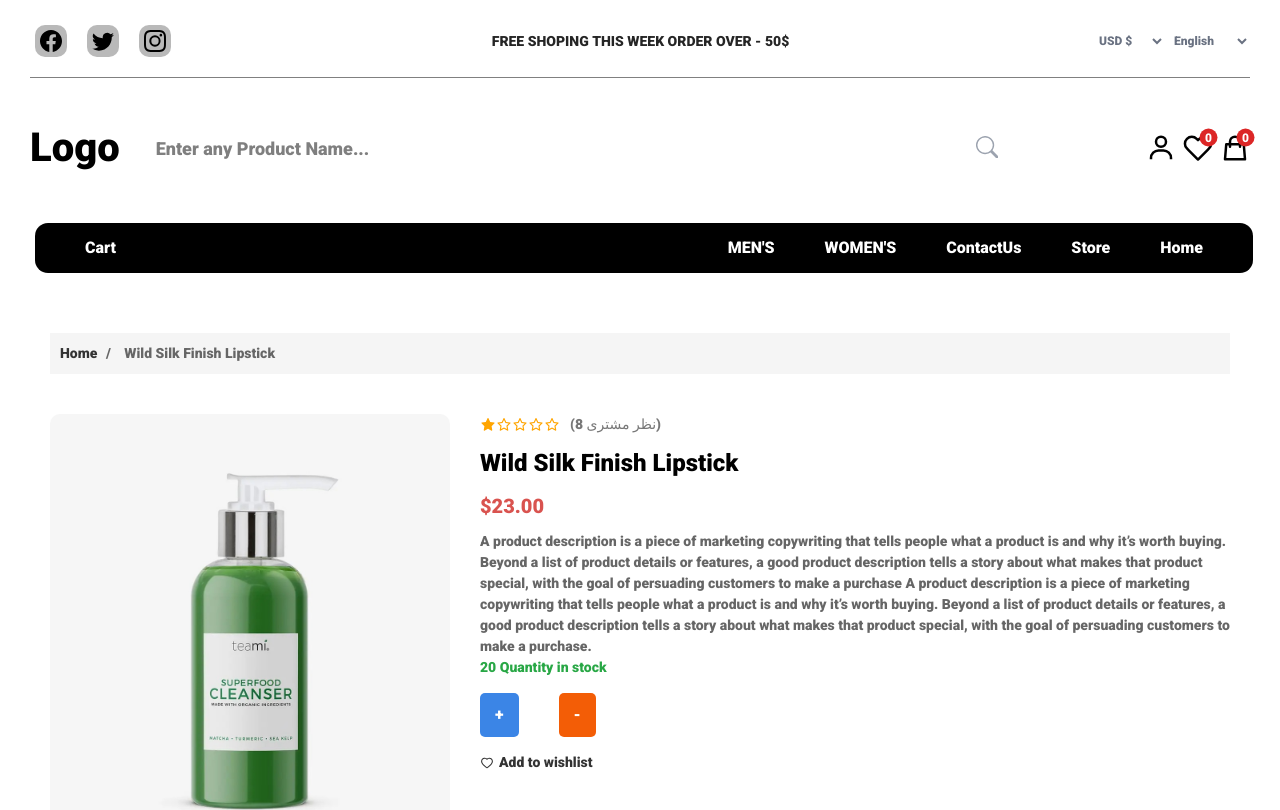
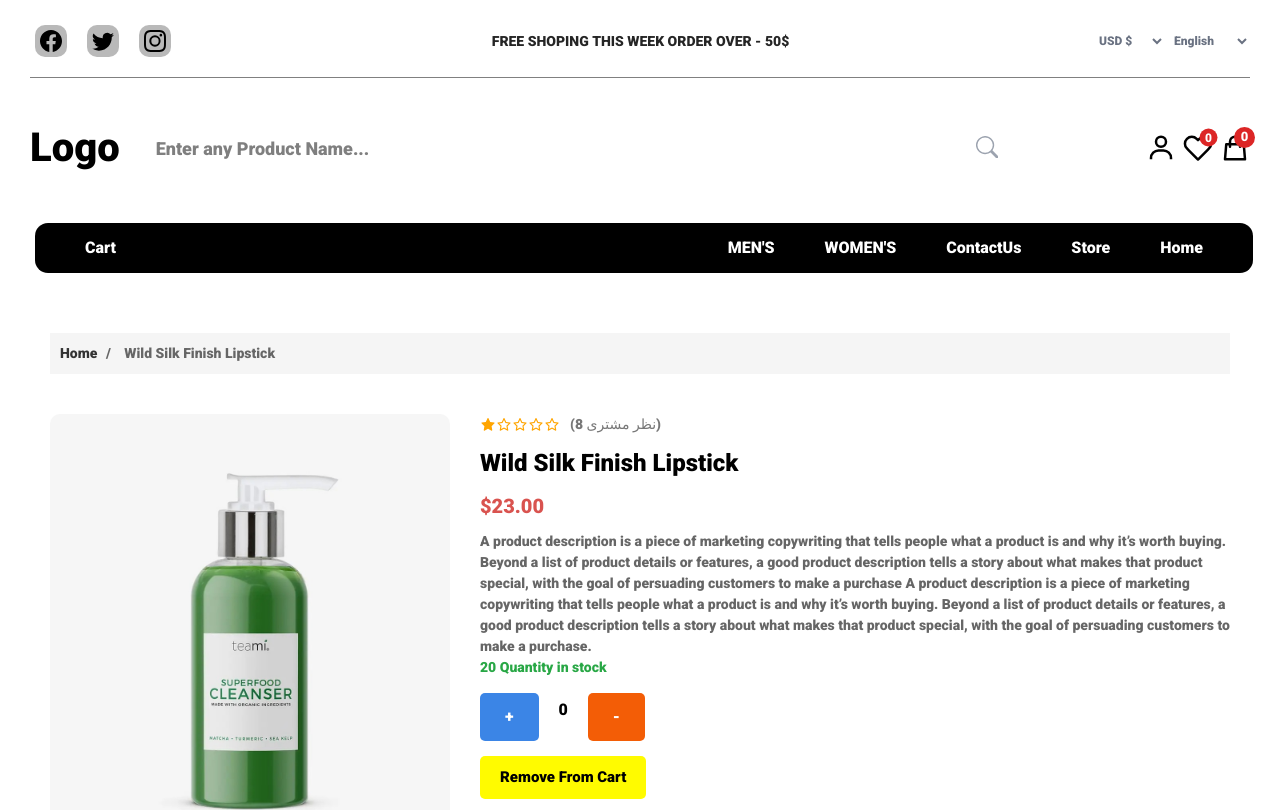
Before and after one commit to pedram2121/my-practice-repo, a React (Vite) app: page /product/0 in a window 1280 px wide. Shown: the top 810 px of the page. Built offline with nearby package versions, Linux system fonts and the light colour scheme; data requests are answered from the project's data file.

Commit message:
Functions

```diff
--- a/src/Components/HeaderTwo/Header.module.css
+++ b/src/Components/HeaderTwo/Header.module.css
@@ -38,6 +38,28 @@
   color: rgb(90, 90, 90);
 }
 
+
+
+.ab{
+  margin-left: 7px;
+  position: absolute;
+  background-color: #dc2626;
+  color: white;
+  border-radius: 100%;
+  width: 21px;
+  height: 21px;
+  align-items: center;
+  text-align: center;
+  justify-items: center;
+  justify-content: center;
+  position: absolute;
+  font-size: 13px;
+  top: -6px;
+  right: -5px;
+}
+
+
+
 .container {
   display: flex;
   font-size: 30px;
@@ -49,6 +71,7 @@
 }
 
 .badge {
+  position: relative;
   background-color: #dc2626;
   border-radius: 50%;
   position: absolute;
@@ -61,6 +84,7 @@
   display: grid;
   place-items: center;
   transform: translate(25%, -25%);
+
 }
 
 @media (max-width: 1024px) {
--- a/src/Components/HeaderTwo/HeaderTwo.jsx
+++ b/src/Components/HeaderTwo/HeaderTwo.jsx
@@ -4,8 +4,12 @@ import { BsSearch } from "react-icons/bs";
 import { BiUser } from "react-icons/bi";
 import { FiHeart } from "react-icons/fi";
 import { HiOutlineShoppingBag } from "react-icons/hi";
+import { useShopingContext } from "../ShopingCartContex/Shopingcontext";
 
 function HeaderTwo() {
+
+    const { ProductAllQty } = useShopingContext();
+
   return (
     <div className={style.HeaderTwoo}>
       <div className={style.logo}> Logo </div>
@@ -23,12 +27,15 @@ function HeaderTwo() {
         <BiUser />
         <div className={style.iconwrapper}>
           <FiHeart />
+
           <div className={style.badge}>0</div>
         </div>
 
-        <div className={style.iconwrapper}>
-          <HiOutlineShoppingBag />
-          <div className={style.badge}>0</div>
+        <div>
+          <div className={style.iconwrapper}>
+            <HiOutlineShoppingBag />
+            <div className={style.ab}>{ProductAllQty}</div>
+          </div>
         </div>
       </div>
     </div>
--- a/src/Components/Nav/Navbar.jsx
+++ b/src/Components/Nav/Navbar.jsx
@@ -2,9 +2,12 @@ import React, { useState } from "react";
 import style from "../Nav/Navbar.module.css";
 import { Link } from "react-router-dom";
 import Container from "../Container/Container";
+import { useShopingContext } from "../ShopingCartContex/Shopingcontext";
 
 function Navbar() {
   const [menuOpen, setMenuOpen] = useState(false);
+
+
 
   const toggleMenu = () => {
     setMenuOpen(!menuOpen);
@@ -33,11 +36,13 @@ function Navbar() {
             <Link to="/">Home</Link>
           </li>
         </ul>
-        <div>
+
+        <div className={style.re}>
           <li className={style.sportLinkWrapper}>
             <Link to="/Sport" className={style.sportLink}>
               Cart
             </Link>
+
           </li>
         </div>
       </div>
--- a/src/Components/Nav/Navbar.module.css
+++ b/src/Components/Nav/Navbar.module.css
@@ -39,6 +39,7 @@
   margin-right: auto;
   list-style: none;
 }
+
 
 .sportLink {
   font-weight: bold;
--- a/src/Components/ShopingCartContex/Shopingcontext.jsx
+++ b/src/Components/ShopingCartContex/Shopingcontext.jsx
@@ -6,17 +6,16 @@ export const useShopingContext = () => {
   return useContext(ShopingContextCreate);
 };
 
-function Shopingcontext({children}) {
-
+function Shopingcontext({ children }) {
   const [cartItem, setCartItem] = useState([]);
 
   const handelIncrease = (id) => {
-    setCartItem((currentItem) => {
-      let NotProduct = currentItem.find((item) => item.id == id) == null;
+    setCartItem((currentItems) => {
+      let NotProduct = currentItems.find((item) => item.id == id) == null;
       if (NotProduct) {
-        return [...currentItem, { id , qty: 1 }];
+        return [...currentItems, { id, qty: 1 }];
       } else {
-       return currentItem.map((item) => {
+        return currentItems.map((item) => {
           if (item.id == id) {
             return { ...item, qty: item.qty + 1 };
           } else {
@@ -27,13 +26,48 @@ function Shopingcontext({children}) {
     });
   };
 
-  const ProductQty = (id) =>{
-    return cartItem.find ((item)=> item.id == id)?.qty
+  const handleDecrease = (id) => {
+    setCartItem((currentItems) => {
+      let LastProduct = currentItems.find((item) => item.id == id)?.qty == 1;
+      if (LastProduct){
+        return currentItems.filter ((item)=> item.id != id)
+      }
+      else{
+        return currentItems.map ((item)=>{
+          if (item.id == id){
+            return {...item , qty:item.qty-1}
+          }
+          return item
+        })
+      }
+    });
+  };
+
+  const handelDeleteProduct = (id) =>{
+    setCartItem ((currentItems)=>{
+      return currentItems.filter ((item)=> item.id != id)
+    })
   }
+
+  const ProductQty = (id) => {
+    return cartItem.find((item) => item.id == id)?.qty || 0;
+  };
+
+  const ProductAllQty = cartItem.reduce((totalqty, index) => {
+    return totalqty + index.qty;
+  }, 0);
 
   return (
     <>
-      <ShopingContextCreate.Provider value={{ handelIncrease, ProductQty }}>
+      <ShopingContextCreate.Provider
+        value={{
+          handelIncrease,
+          ProductQty,
+          ProductAllQty,
+          handleDecrease,
+          handelDeleteProduct,
+        }}
+      >
         {children}
       </ShopingContextCreate.Provider>
     </>
--- a/src/Pages/ProductDetails/ProductDetail.module.css
+++ b/src/Pages/ProductDetails/ProductDetail.module.css
@@ -70,7 +70,7 @@
 .addToCart {
   background-color: #3b85e6;
   color: white;
-  padding: 10px 15px;
+ padding: 12px 25px;
   border: none;
   border-radius: 5px;
   cursor: pointer;
@@ -82,14 +82,14 @@
 }
 
 .addToCart:hover {
-  background-color: #dfdad8;
+background-color: #474747;
 }
 
 
 .addToCart1 {
   background-color: #f35d06;
   color: white;
-  padding: 10px 15px;
+  padding: 12px 25px;
   border: none;
   border-radius: 5px;
   cursor: pointer;
@@ -100,8 +100,28 @@
   margin-top: 15px;
 }
 
+
+.RemoveToCart{
+background-color: rgb(255, 251, 0);
+  color: rgb(0, 0, 0);
+  padding: 10px 20px;
+  border: none;
+  border-radius: 5px;
+  cursor: pointer;
+  font-size: 15px;
+  display: flex;
+  align-items: center;
+  gap: 8px;
+  margin-top: 15px;
+}
+.RemoveToCart:hover{
+   background-color: #474747;
+   color: #f5f5f5;
+}
+
 .addToCart1:hover {
-  background-color: #dfdad8;
+  background-color: #474747;
+
 }
 
 
--- a/src/Pages/ProductDetails/ProductDetails.jsx
+++ b/src/Pages/ProductDetails/ProductDetails.jsx
@@ -10,11 +10,9 @@ import { MdCompareArrows } from "react-icons/md";
 import styles from "./ProductDetail.module.css";
 import { useShopingContext } from "../../Components/ShopingCartContex/Shopingcontext";
 
-
 function ProductDetails() {
-
-  const { handelIncrease, ProductQty } = useShopingContext();
-
+  const { handelIncrease, ProductQty, handleDecrease, handelDeleteProduct } =
+    useShopingContext();
 
   const { id } = useParams();
   const [productData, setProductData] = useState(null);
@@ -80,10 +78,22 @@ function ProductDetails() {
             </div>
             <span>{ProductQty(id)}</span>
             <div>
-              <button className={styles.addToCart1}>-</button>
+              <button
+                onClick={() => handleDecrease(id)}
+                className={styles.addToCart1}
+              >
+                -
+              </button>
             </div>
           </div>
-
+          <div>
+            <button
+              onClick={() => handelDeleteProduct(id)}
+              className={styles.RemoveToCart}
+            >
+              Remove From Cart
+            </button>
+          </div>
           <div className={styles.actions}>
             <span>
               <AiOutlineHeart /> Add to wishlist
```
